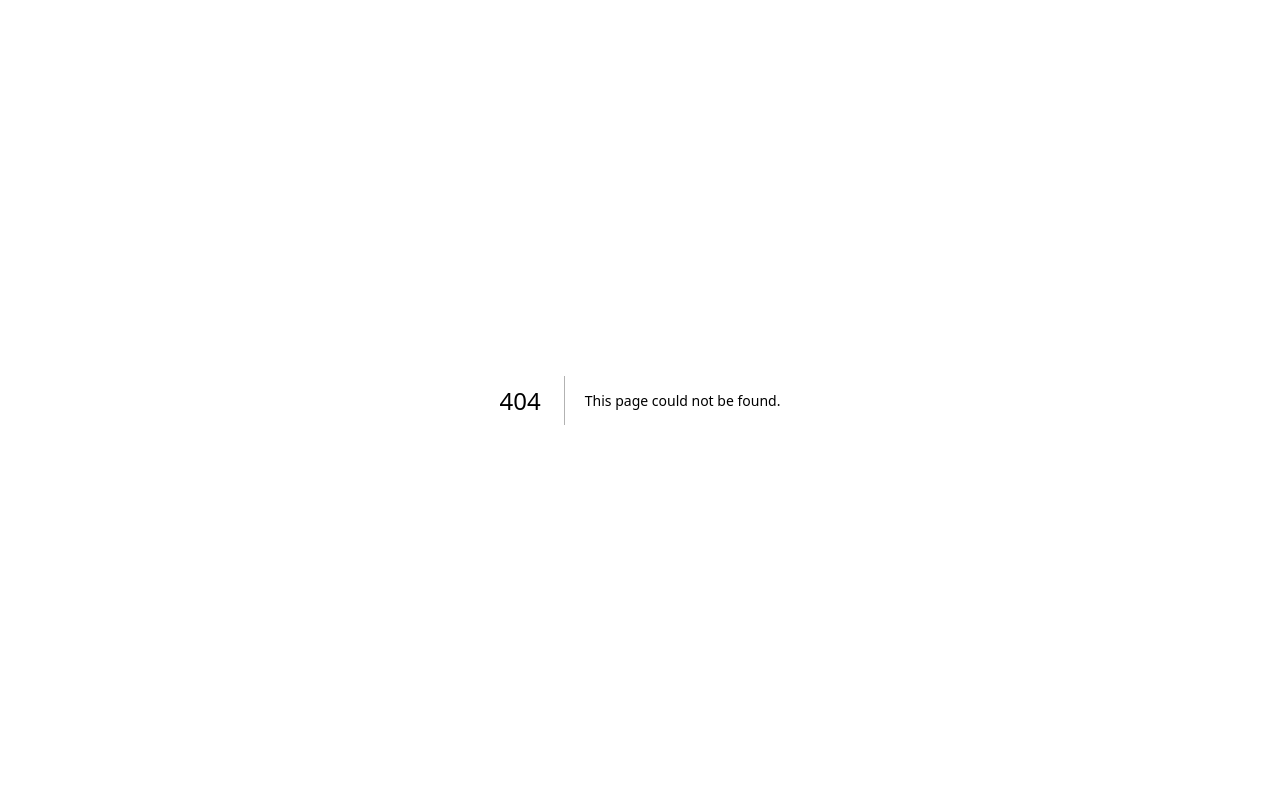
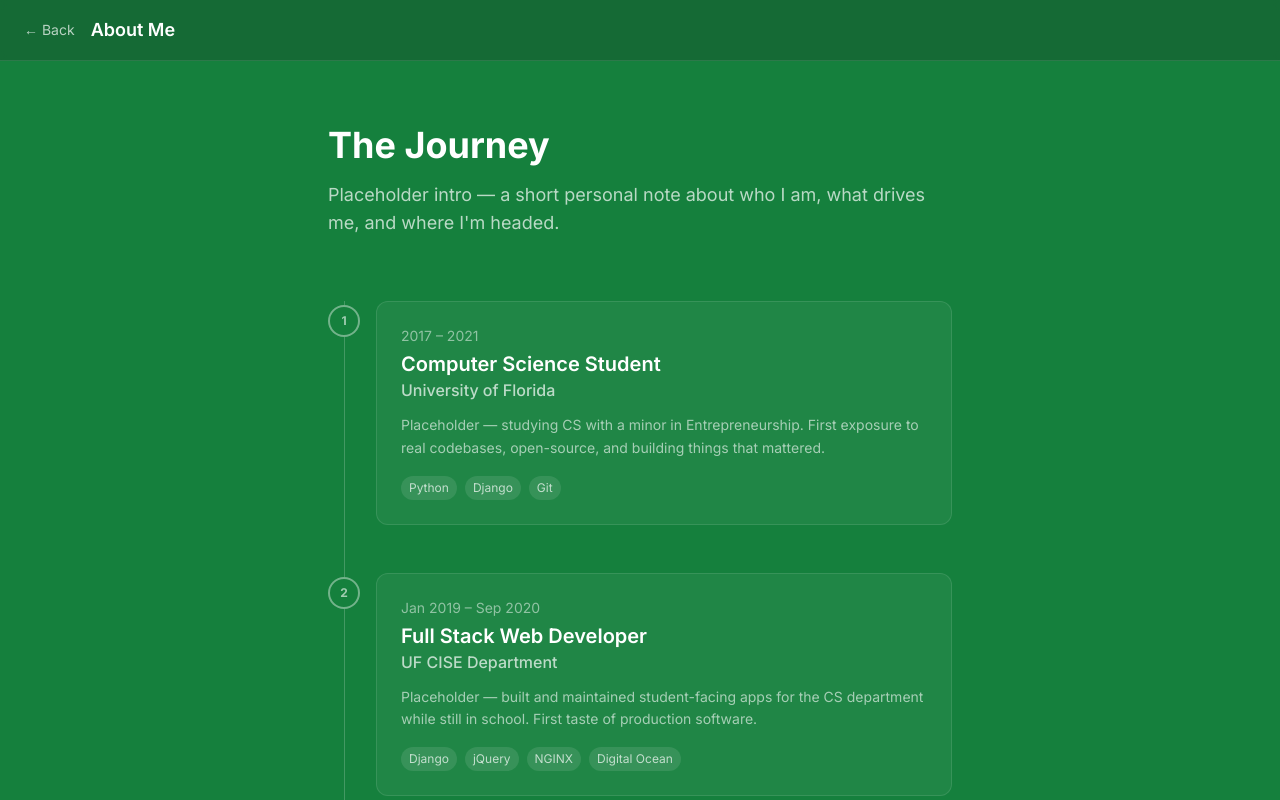
Before and after one commit to jdriscoll98/jd29, a Next.js app: page /about in a window 1280 px wide. Before the commit this address had no page. Shown: the top 800 px of the page. Built offline with nearby package versions, Linux system fonts and the light colour scheme.

Commit message:
Add About Me page with scrollable career timeline
https://claude.ai/code/session_0126ydWw7ZtTpxw5Ea95Ruzt

```diff
--- /dev/null
+++ b/src/app/about/page.tsx
@@ -0,0 +1,113 @@
+import Link from "next/link";
+
+const stops = [
+  {
+    period: "2017 – 2021",
+    role: "Computer Science Student",
+    place: "University of Florida",
+    description:
+      "Placeholder — studying CS with a minor in Entrepreneurship. First exposure to real codebases, open-source, and building things that mattered.",
+    tags: ["Python", "Django", "Git"],
+  },
+  {
+    period: "Jan 2019 – Sep 2020",
+    role: "Full Stack Web Developer",
+    place: "UF CISE Department",
+    description:
+      "Placeholder — built and maintained student-facing apps for the CS department while still in school. First taste of production software.",
+    tags: ["Django", "jQuery", "NGINX", "Digital Ocean"],
+  },
+  {
+    period: "Sep 2020 – Feb 2023",
+    role: "Senior Software Engineer",
+    place: "UKG",
+    description:
+      "Placeholder — joined as an intern and grew into a Senior Engineer on the Design System team. Built a component library used by 2,000+ engineers across the company.",
+    tags: ["Angular", "TypeScript", "CI/CD", "Design Systems"],
+  },
+  {
+    period: "Feb 2023 – Mar 2026",
+    role: "Founding Engineer",
+    place: "MX Locker",
+    description:
+      "Placeholder — first engineer at a pre-seed motocross marketplace startup. Built the platform from scratch, led contractors, and drove the company's first SaaS revenue.",
+    tags: ["Next.js", "Firebase", "AWS", "Full Stack"],
+  },
+  {
+    period: "Mar 2026 – Present",
+    role: "Software Engineer",
+    place: "PGA Tour",
+    description:
+      "Placeholder — working on Shotlink2, the Tour's next-gen real-time shot-tracking system. Focused on event-driven architecture that powers live data for fans, broadcasters, and officials.",
+    tags: ["C#", "AWS", "Event-Driven", "Real-Time"],
+    current: true,
+  },
+];
+
+export default function About() {
+  return (
+    <div className="min-h-screen bg-green-700 text-white">
+      {/* Header */}
+      <div className="sticky top-0 z-10 bg-green-800/80 backdrop-blur-sm border-b border-white/10 px-6 py-4 flex items-center gap-4">
+        <Link href="/" className="text-white/70 hover:text-white transition-colors text-sm">
+          ← Back
+        </Link>
+        <h1 className="text-lg font-semibold">About Me</h1>
+      </div>
+
+      <div className="max-w-2xl mx-auto px-6 py-16">
+        {/* Intro */}
+        <div className="mb-16">
+          <h2 className="text-4xl font-bold mb-4">The Journey</h2>
+          <p className="text-white/70 text-lg">
+            Placeholder intro — a short personal note about who I am, what drives me, and where I&apos;m headed.
+          </p>
+        </div>
+
+        {/* Timeline */}
+        <div className="relative">
+          {/* Vertical line */}
+          <div className="absolute left-4 top-0 bottom-0 w-px bg-white/20" />
+
+          <div className="space-y-12">
+            {stops.map((stop, i) => (
+              <div key={i} className="relative pl-12">
+                {/* Dot */}
+                <div
+                  className={`absolute left-0 top-1 w-8 h-8 rounded-full border-2 flex items-center justify-center text-xs font-bold
+                    ${stop.current
+                      ? "bg-white text-green-700 border-white"
+                      : "bg-green-700 border-white/40 text-white/60"
+                    }`}
+                >
+                  {i + 1}
+                </div>
+
+                {/* Card */}
+                <div className={`rounded-xl p-6 border ${stop.current ? "border-white/40 bg-white/10" : "border-white/10 bg-white/5"}`}>
+                  <p className="text-white/50 text-sm mb-1">{stop.period}</p>
+                  <h3 className="text-xl font-semibold">{stop.role}</h3>
+                  <p className="text-white/70 font-medium mb-3">{stop.place}</p>
+                  <p className="text-white/60 text-sm leading-relaxed mb-4">{stop.description}</p>
+                  <div className="flex flex-wrap gap-2">
+                    {stop.tags.map((tag) => (
+                      <span
+                        key={tag}
+                        className="text-xs px-2 py-1 rounded-full bg-white/10 text-white/70"
+                      >
+                        {tag}
+                      </span>
+                    ))}
+                  </div>
+                  {stop.current && (
+                    <p className="mt-3 text-xs text-green-300 font-medium">● Currently here</p>
+                  )}
+                </div>
+              </div>
+            ))}
+          </div>
+        </div>
+      </div>
+    </div>
+  );
+}
--- a/src/app/page.tsx
+++ b/src/app/page.tsx
@@ -81,6 +81,10 @@ export default function Home() {
         <div className="mt-4">
           <Link className="underline" href="/resume.html">View My Resume</Link>
         </div>
+        {/* About Link */}
+        <div className="mt-4">
+          <Link className="underline" href="/about">About Me</Link>
+        </div>
       </div>
     </div>
   );
```
